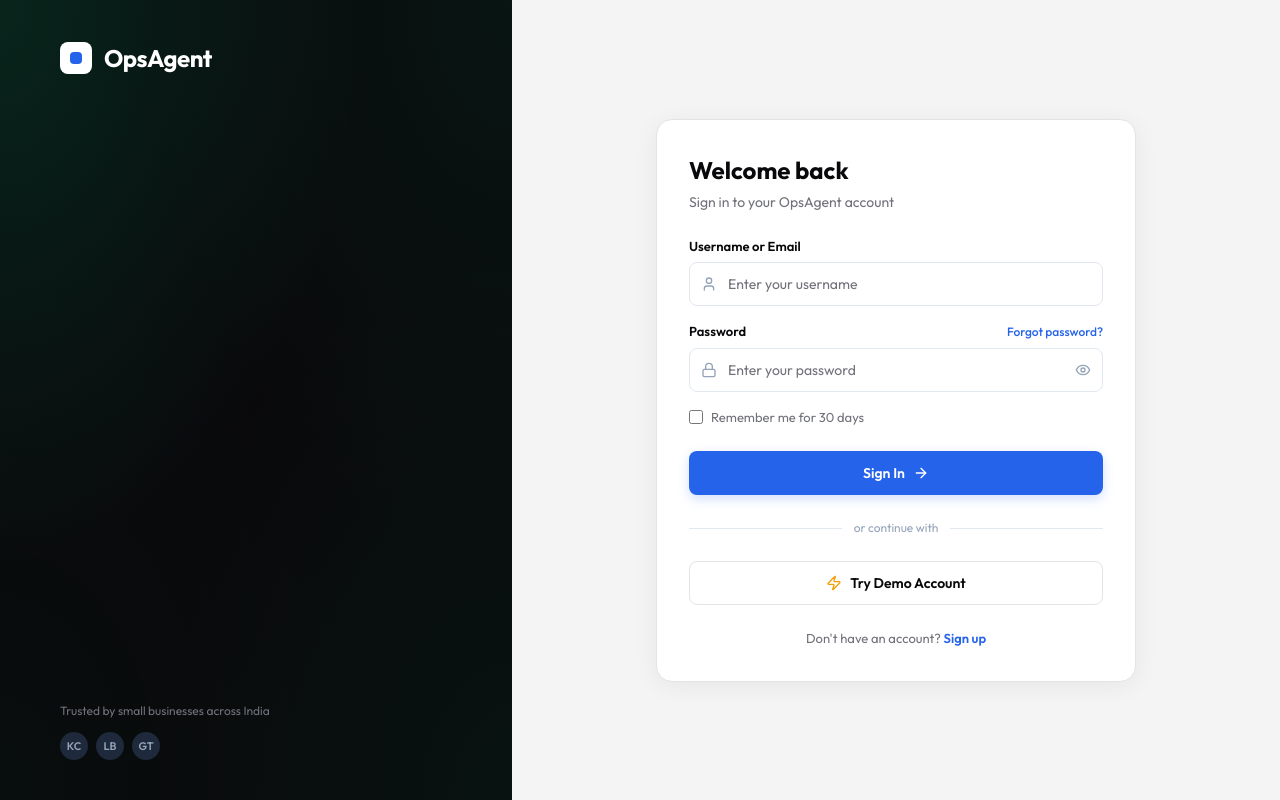
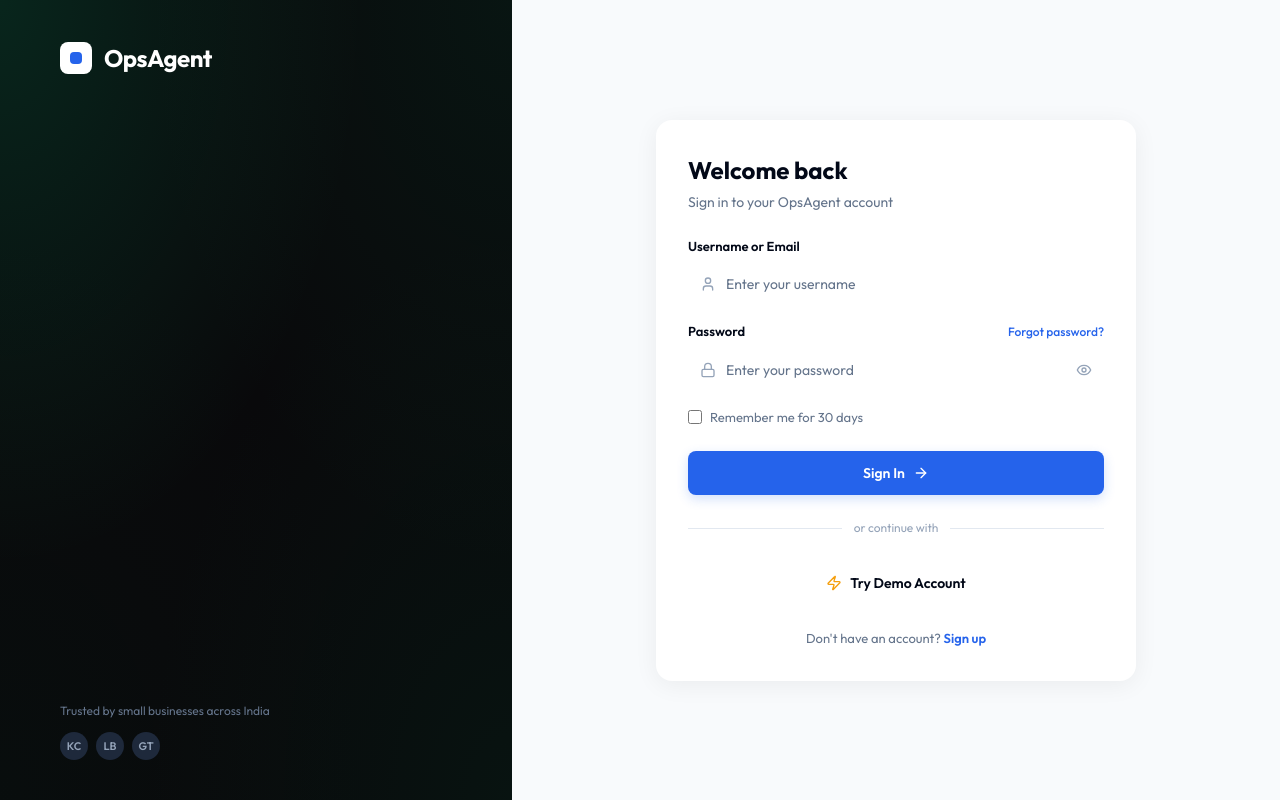
Before and after one commit to vasanthjod22/OpsAgent-Inventory, a React (Vite) app in the folder UI/: page / in a window 1280 px wide. Built offline with nearby package versions, Linux system fonts and the light colour scheme.

Commit message:
feat: shadcn ui integration with professional slate color palette

```diff
--- a/UI/package.json
+++ b/UI/package.json
@@ -9,6 +9,8 @@
   },
   "dependencies": {
     "@tanstack/react-query": "^5.101.0",
+    "class-variance-authority": "^0.7.1",
+    "clsx": "^2.1.1",
     "date-fns": "^4.4.0",
     "file-saver": "^2.0.5",
     "jspdf": "^4.2.1",
@@ -21,6 +23,8 @@
     "react-router-dom": "^7.17.0",
     "recharts": "^3.8.1",
     "sweetalert2": "^11.26.25",
+    "tailwind-merge": "^3.6.0",
+    "tailwindcss-animate": "^1.0.7",
     "xlsx": "^0.18.5",
     "zustand": "^5.0.14"
   },
--- a/UI/src/index.css
+++ b/UI/src/index.css
@@ -3,39 +3,91 @@
 @import 'tailwindcss/base';
 @import 'tailwindcss/components';
 @import 'tailwindcss/utilities';
-/* ─── Design Tokens ─────────────────────────────────────────────────────── */
-:root {
-  --primary:        #10B981;
-  --primary-light:  #D1FAE5;
-  --primary-dark:   #047857;
-  --success:        #16A34A;
-  --success-light:  #F0FDF4;
-  --warning:        #D97706;
-  --warning-light:  #FFFBEB;
-  --danger:         #DC2626;
-  --danger-light:   #FEF2F2;
-  --bg-main:        #F4F4F5;
-  --bg-card:        #FFFFFF;
-  --bg-sidebar:     #09090B;
-  --border:         #E4E4E7;
-  --text-primary:   #09090B;
-  --text-secondary: #3F3F46;
-  --text-muted:     #71717A;
-  --shadow-card:    0 1px 3px rgba(0,0,0,0.08), 0 1px 2px rgba(0,0,0,0.04);
-  --shadow-dropdown: 0 10px 40px rgba(0,0,0,0.12);
-  --shadow-btn:     0 4px 12px rgba(16, 185, 129, 0.3);
+/* ─── Design Tokens (Shadcn Slate + Legacy Bridge) ─────────────────────────────────────────────────────── */
+@layer base {
+  :root {
+    --background: 210 40% 98%; /* slate-50 */
+    --foreground: 222.2 84% 4.9%; /* slate-950 */
+    --card: 0 0% 100%; /* white */
+    --card-foreground: 222.2 84% 4.9%;
+    --popover: 0 0% 100%;
+    --popover-foreground: 222.2 84% 4.9%;
+    --primary: 142.1 76.2% 36.3%; /* Emerald 600 */
+    --primary-foreground: 210 40% 98%;
+    --secondary: 210 40% 96.1%;
+    --secondary-foreground: 222.2 47.4% 11.2%;
+    --muted: 210 40% 96.1%;
+    --muted-foreground: 215.4 16.3% 46.9%;
+    --accent: 210 40% 96.1%;
+    --accent-foreground: 222.2 47.4% 11.2%;
+    --destructive: 0 84.2% 60.2%;
+    --destructive-foreground: 210 40% 98%;
+    --border: 214.3 31.8% 91.4%;
+    --input: 214.3 31.8% 91.4%;
+    --ring: 142.1 76.2% 36.3%;
+    --radius: 0.5rem;
+
+    /* Legacy Bridge Variables (Preserving old app layout) */
+    --bg-main: hsl(var(--background));
+    --bg-card: hsl(var(--card));
+    --bg-sidebar: #020617; /* Dark sidebar in light mode too */
+    --text-primary: hsl(var(--foreground));
+    --text-secondary: hsl(var(--muted-foreground));
+    --text-muted: hsl(var(--muted-foreground));
+
+    --primary-light: #D1FAE5;
+    --primary-dark: #047857;
+    --success: #16A34A;
+    --success-light: #F0FDF4;
+    --warning: #D97706;
+    --warning-light: #FFFBEB;
+    --danger: #DC2626;
+    --danger-light: #FEF2F2;
+    --shadow-card: 0 1px 3px rgba(0,0,0,0.08), 0 1px 2px rgba(0,0,0,0.04);
+    --shadow-dropdown: 0 10px 40px rgba(0,0,0,0.12);
+    --shadow-btn: 0 4px 12px rgba(16, 185, 129, 0.3);
+  }
+
+  .dark {
+    --background: 222.2 84% 4.9%; /* slate-950 */
+    --foreground: 210 40% 98%; /* slate-50 */
+    --card: 222.2 84% 4.9%;
+    --card-foreground: 210 40% 98%;
+    --popover: 222.2 84% 4.9%;
+    --popover-foreground: 210 40% 98%;
+    --primary: 142.1 70.6% 45.3%; /* Emerald 500 */
+    --primary-foreground: 144.9 80.4% 10%;
+    --secondary: 217.2 32.6% 17.5%;
+    --secondary-foreground: 210 40% 98%;
+    --muted: 217.2 32.6% 17.5%;
+    --muted-foreground: 215 20.2% 65.1%;
+    --accent: 217.2 32.6% 17.5%;
+    --accent-foreground: 210 40% 98%;
+    --destructive: 0 62.8% 30.6%;
+    --destructive-foreground: 210 40% 98%;
+    --border: 217.2 32.6% 17.5%;
+    --input: 217.2 32.6% 17.5%;
+    --ring: 142.1 70.6% 45.3%;
+
+    /* Legacy Bridge Variables */
+    --bg-main: hsl(var(--background));
+    --bg-card: #0f172a; /* slate-900 for slightly offset cards */
+    --bg-sidebar: hsl(var(--background));
+    --text-primary: hsl(var(--foreground));
+    --text-secondary: hsl(var(--muted-foreground));
+    --text-muted: hsl(var(--muted-foreground));
+    --shadow-card: 0 1px 3px rgba(0,0,0,0.2), 0 1px 2px rgba(0,0,0,0.1);
+    --shadow-dropdown: 0 10px 40px rgba(0,0,0,0.5);
+  }
 }
 
-html.dark {
-  --bg-main:        #0F172A;
-  --bg-card:        #1E293B;
-  --bg-sidebar:     #020617;
-  --border:         #334155;
-  --text-primary:   #F8FAFC;
-  --text-secondary: #CBD5E1;
-  --text-muted:     #94A3B8;
-  --shadow-card:    0 1px 3px rgba(0,0,0,0.2), 0 1px 2px rgba(0,0,0,0.1);
-  --shadow-dropdown: 0 10px 40px rgba(0,0,0,0.5);
+@layer base {
+  * {
+    @apply border-border;
+  }
+  body {
+    @apply bg-background text-foreground;
+  }
 }
 
 /* Removed hacky substring overrides */
--- /dev/null
+++ b/UI/src/lib/utils.js
@@ -0,0 +1,6 @@
+import { clsx } from "clsx"
+import { twMerge } from "tailwind-merge"
+
+export function cn(...inputs) {
+  return twMerge(clsx(inputs))
+}
--- a/UI/tailwind.config.js
+++ b/UI/tailwind.config.js
@@ -1,15 +1,79 @@
 /** @type {import('tailwindcss').Config} */
 export default {
+  darkMode: ["class"],
   content: [
-    "./index.html",
-    "./src/**/*.{js,ts,jsx,tsx}",
+    './pages/**/*.{js,jsx}',
+    './components/**/*.{js,jsx}',
+    './app/**/*.{js,jsx}',
+    './src/**/*.{js,jsx}',
   ],
   theme: {
+    container: {
+      center: true,
+      padding: "2rem",
+      screens: {
+        "2xl": "1400px",
+      },
+    },
     extend: {
+      colors: {
+        border: "hsl(var(--border))",
+        input: "hsl(var(--input))",
+        ring: "hsl(var(--ring))",
+        background: "hsl(var(--background))",
+        foreground: "hsl(var(--foreground))",
+        primary: {
+          DEFAULT: "hsl(var(--primary))",
+          foreground: "hsl(var(--primary-foreground))",
+        },
+        secondary: {
+          DEFAULT: "hsl(var(--secondary))",
+          foreground: "hsl(var(--secondary-foreground))",
+        },
+        destructive: {
+          DEFAULT: "hsl(var(--destructive))",
+          foreground: "hsl(var(--destructive-foreground))",
+        },
+        muted: {
+          DEFAULT: "hsl(var(--muted))",
+          foreground: "hsl(var(--muted-foreground))",
+        },
+        accent: {
+          DEFAULT: "hsl(var(--accent))",
+          foreground: "hsl(var(--accent-foreground))",
+        },
+        popover: {
+          DEFAULT: "hsl(var(--popover))",
+          foreground: "hsl(var(--popover-foreground))",
+        },
+        card: {
+          DEFAULT: "hsl(var(--card))",
+          foreground: "hsl(var(--card-foreground))",
+        },
+      },
+      borderRadius: {
+        lg: "var(--radius)",
+        md: "calc(var(--radius) - 2px)",
+        sm: "calc(var(--radius) - 4px)",
+      },
+      keyframes: {
+        "accordion-down": {
+          from: { height: 0 },
+          to: { height: "var(--radix-accordion-content-height)" },
+        },
+        "accordion-up": {
+          from: { height: "var(--radix-accordion-content-height)" },
+          to: { height: 0 },
+        },
+      },
+      animation: {
+        "accordion-down": "accordion-down 0.2s ease-out",
+        "accordion-up": "accordion-up 0.2s ease-out",
+      },
       fontFamily: {
         sans: ['Inter', 'sans-serif'],
       },
     },
   },
-  plugins: [],
+  plugins: [require("tailwindcss-animate")],
 }
--- a/UI/vite.config.js
+++ b/UI/vite.config.js
@@ -1,8 +1,18 @@
 import { defineConfig } from 'vite'
 import react from '@vitejs/plugin-react'
+import path from 'path'
+import { fileURLToPath } from 'url'
+
+const __filename = fileURLToPath(import.meta.url)
+const __dirname = path.dirname(__filename)
 
 export default defineConfig({
   plugins: [react()],
+  resolve: {
+    alias: {
+      "@": path.resolve(__dirname, "./src"),
+    },
+  },
   build: {
     outDir: 'dist',
     sourcemap: true,
```
Also changed, not shown: UI/jsconfig.json (added, +8 -0 lines), UI/components.json (added), 1 other file (tests, documents, lock files or other folders).
